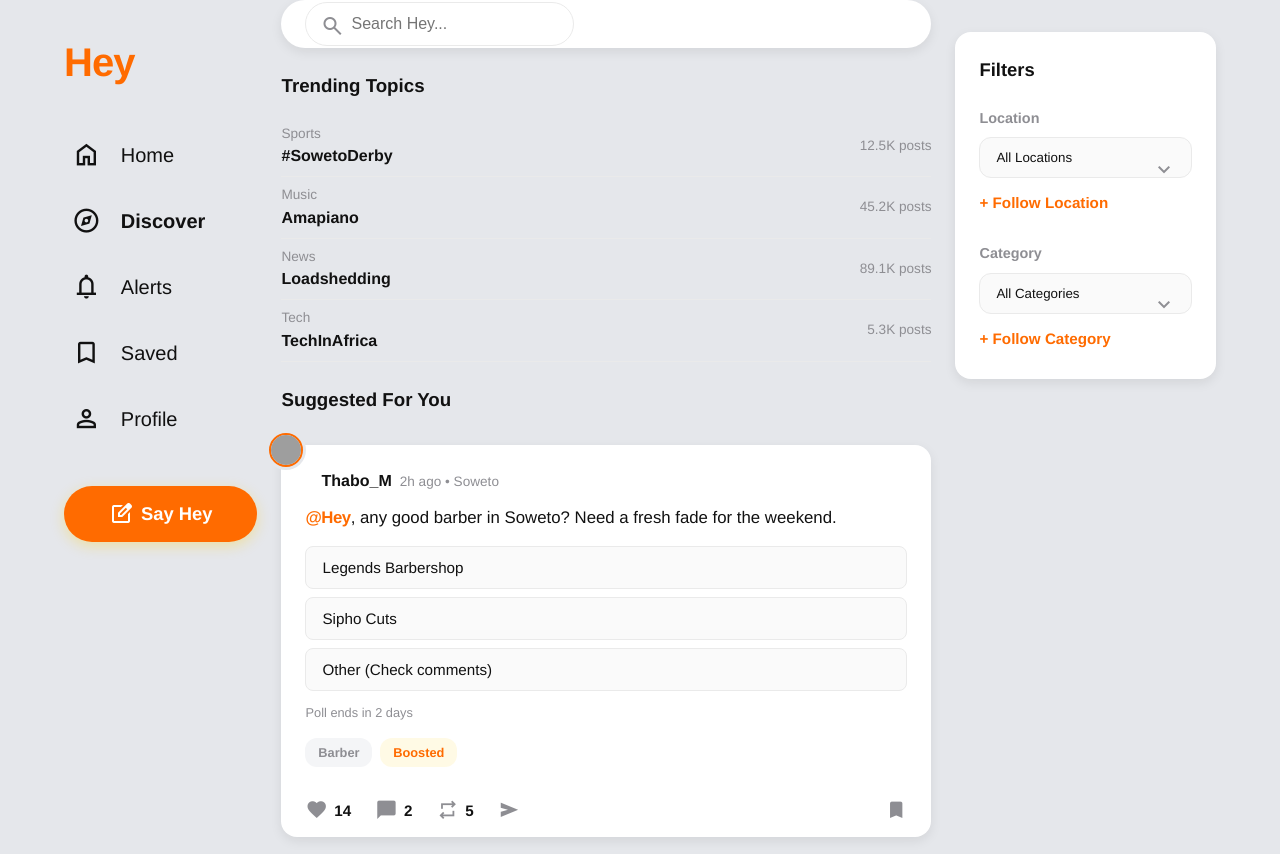
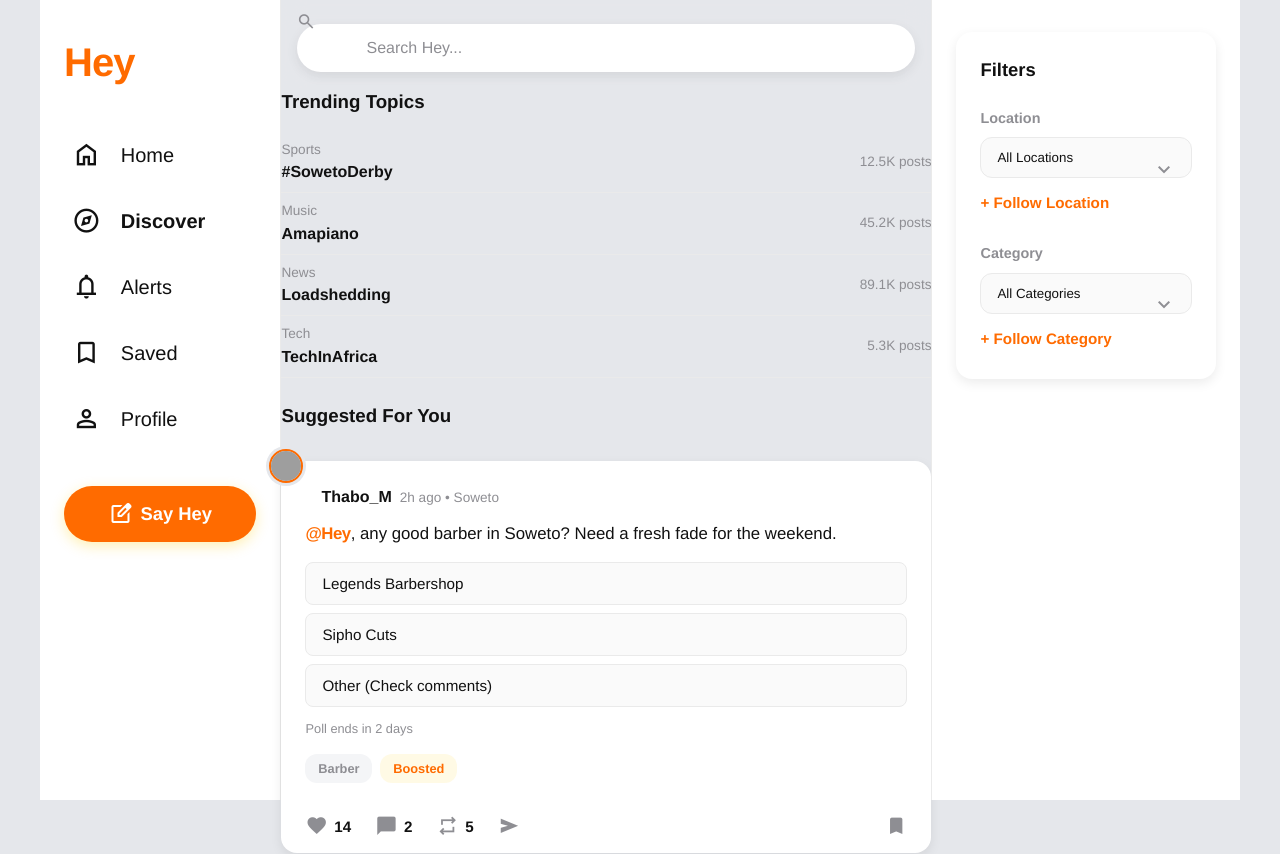
Before and after one commit to peekay11/Hey, a React (Vite) app: page /discover in a window 1280 px wide. Shown: the top 854 px of the page. Built offline with nearby package versions, Linux system fonts and the light colour scheme; grey boxes are pictures that could not be loaded; a web font is replaced by a local one.

Commit message:
Add solid backgrounds to sidebars and fix header background colors to match the grey theme

```diff
--- a/src/App.css
+++ b/src/App.css
@@ -27,7 +27,7 @@
 .feed-header {
   position: sticky;
   top: 0;
-  background-color: rgba(244, 245, 247, 0.85); /* Matches --bg-color but transparent */
+  background-color: rgba(229, 231, 235, 0.85); /* Matches new #e5e7eb --bg-color */
   backdrop-filter: blur(12px);
   z-index: 10;
   padding: 1.5rem 1rem 0 1rem;
--- a/src/components/SidebarLeft.css
+++ b/src/components/SidebarLeft.css
@@ -6,6 +6,8 @@
   padding: 2rem 1.5rem;
   display: flex;
   flex-direction: column;
+  background-color: var(--card-bg);
+  border-right: 1px solid var(--divider);
 }
 
 .brand-logo {
--- a/src/components/SidebarRight.css
+++ b/src/components/SidebarRight.css
@@ -7,6 +7,8 @@
   display: flex;
   flex-direction: column;
   gap: 2rem;
+  background-color: var(--card-bg);
+  border-left: 1px solid var(--divider);
 }
 
 .filters-widget {
--- a/src/pages/Alerts.jsx
+++ b/src/pages/Alerts.jsx
@@ -5,7 +5,7 @@ import '../components/Post.css'; // Reuse some card styles
 const Alerts = () => {
   return (
     <div className="alerts-page">
-      <div className="header" style={{ padding: '1rem', borderBottom: '1px solid var(--divider)', backgroundColor: '#fff', position: 'sticky', top: 0, zIndex: 10 }}>
+      <div className="feed-header">
         <h2>Notifications</h2>
       </div>
       <div className="feed" style={{ padding: '1rem', display: 'flex', flexDirection: 'column', gap: '0.5rem' }}>
--- a/src/pages/Discover.jsx
+++ b/src/pages/Discover.jsx
@@ -5,13 +5,14 @@ import Post from '../components/Post';
 const Discover = () => {
   return (
     <div className="discover-page">
-      <div className="search-bar" style={{ marginBottom: '1.5rem' }}>
-        <div style={{ position: 'relative' }}>
-          <span className="material-symbols-outlined" style={{ position: 'absolute', left: '15px', top: '12px', color: 'var(--text-muted)' }}>search</span>
+      <div className="feed-header" style={{ paddingBottom: '1rem' }}>
+        <div className="search-bar" style={{ margin: 0 }}>
+          <span className="material-symbols-outlined search-icon" style={{ position: 'absolute', left: '15px', top: '12px' }}>search</span>
           <input
             type="text"
             placeholder="Search Hey..."
-            style={{ width: '100%', padding: '12px 15px 12px 45px', borderRadius: '25px', border: '1px solid var(--divider)', outline: 'none', fontSize: '1rem' }}
+            className="search-input"
+            style={{ width: '100%', padding: '12px 15px 12px 45px' }}
           />
         </div>
       </div>
--- a/src/pages/Saved.jsx
+++ b/src/pages/Saved.jsx
@@ -8,7 +8,7 @@ const Saved = () => {
 
   return (
     <div className="saved-page">
-      <div className="header" style={{ padding: '1rem', borderBottom: '1px solid var(--divider)', backgroundColor: '#fff', position: 'sticky', top: 0, zIndex: 10, marginBottom: '1rem' }}>
+      <div className="feed-header" style={{ marginBottom: '1rem' }}>
         <h2>Saved Posts</h2>
       </div>
 
```
